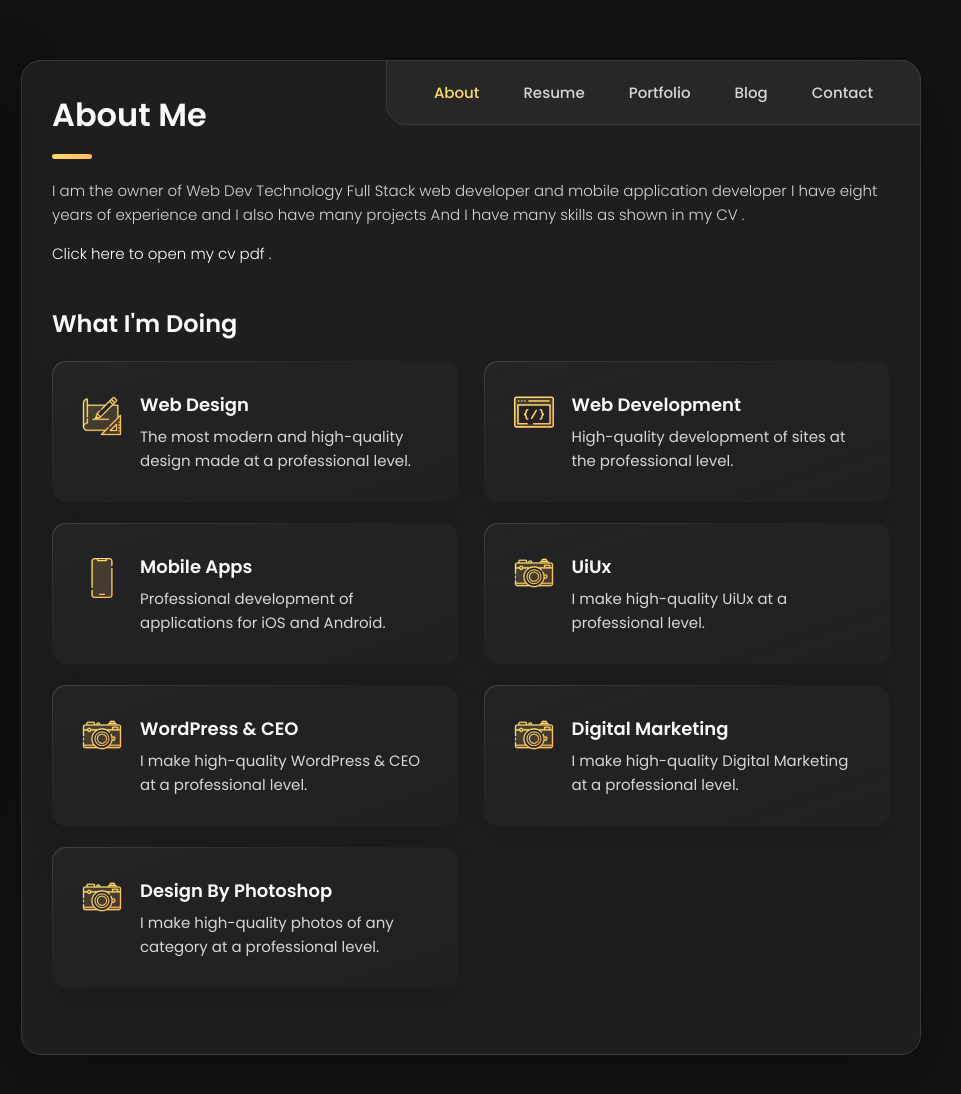
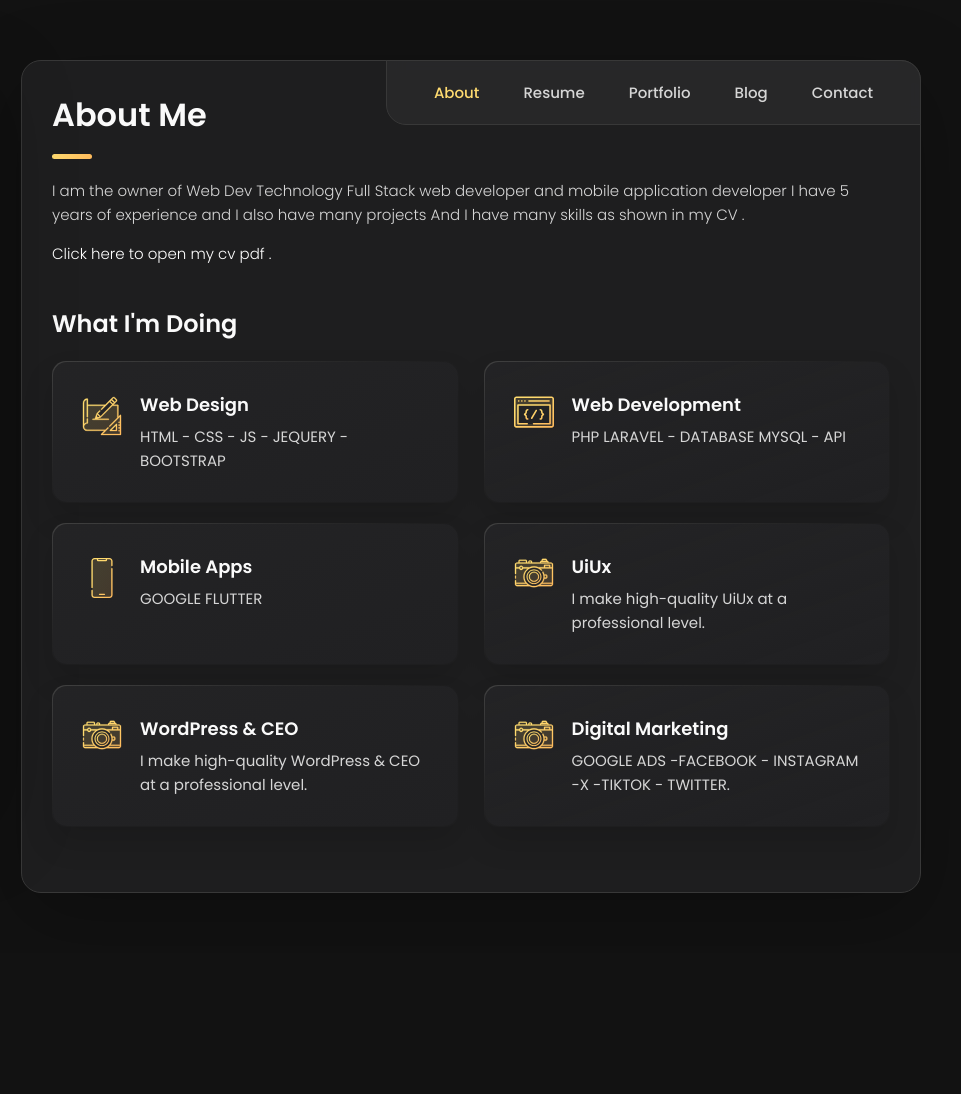
Before and after one commit to mohammedjamel/mcv.com, a plain HTML site: page index.html in a window 1280 px wide. Shown: the full height of the page, 319-1280 px from the left. After the commit the page ends 953 px from the top, so only its background shows below. Drawn offline with nearby package versions, Linux system fonts and the light colour scheme.

Commit message:
Update index.html

```diff
--- a/index.html
+++ b/index.html
@@ -211,7 +211,7 @@
           <p>
             I am the owner of Web Dev Technology
             Full Stack web developer and mobile application developer
-            I have eight years of experience and I also have many projects
+            I have 5 years of experience and I also have many projects
             And I have many skills as shown in my CV .
           </p>
 
@@ -242,7 +242,7 @@
                 <h4 class="h4 service-item-title">Web design</h4>
 
                 <p class="service-item-text">
-                  The most modern and high-quality design made at a professional level.
+                 HTML - CSS - JS - JEQUERY - BOOTSTRAP
                 </p>
               </div>
 
@@ -258,7 +258,7 @@
                 <h4 class="h4 service-item-title">Web development</h4>
 
                 <p class="service-item-text">
-                  High-quality development of sites at the professional level.
+                  PHP LARAVEL - DATABASE MYSQL - API
                 </p>
               </div>
 
@@ -274,7 +274,7 @@
                 <h4 class="h4 service-item-title">Mobile apps</h4>
 
                 <p class="service-item-text">
-                  Professional development of applications for iOS and Android.
+                 GOOGLE FLUTTER
                 </p>
               </div>
 
@@ -331,7 +331,7 @@
                 <h4 class="h4 service-item-title">Digital Marketing</h4>
 
                 <p class="service-item-text">
-                  I make high-quality Digital Marketing  at a professional level.
+                 GOOGLE ADS -FACEBOOK - INSTAGRAM -X -TIKTOK - TWITTER.
                 </p>
               </div>
             </li>
@@ -341,20 +341,7 @@
 
 
 
-            <li class="service-item">
 
-              <div class="service-icon-box">
-                <img src="./assets/images/icon-photo.svg" alt="camera icon" width="40">
-              </div>
-
-              <div class="service-content-box">
-                <h4 class="h4 service-item-title">Design by photoshop </h4>
-
-                <p class="service-item-text">
-                  I make high-quality photos of any category at a professional level.
-                </p>
-              </div>
-            </li>
 
 
 
@@ -637,7 +624,7 @@ I have eight years of experience in my field
 
               <h4 class="h4 timeline-item-title">Full-stack Developer</h4>
 
-              <span>2015 — 2022</span>
+              <span>2018 — 2022</span>
 
               <p class="timeline-text">
                 I designed and programmed a complete educational website for a
```
